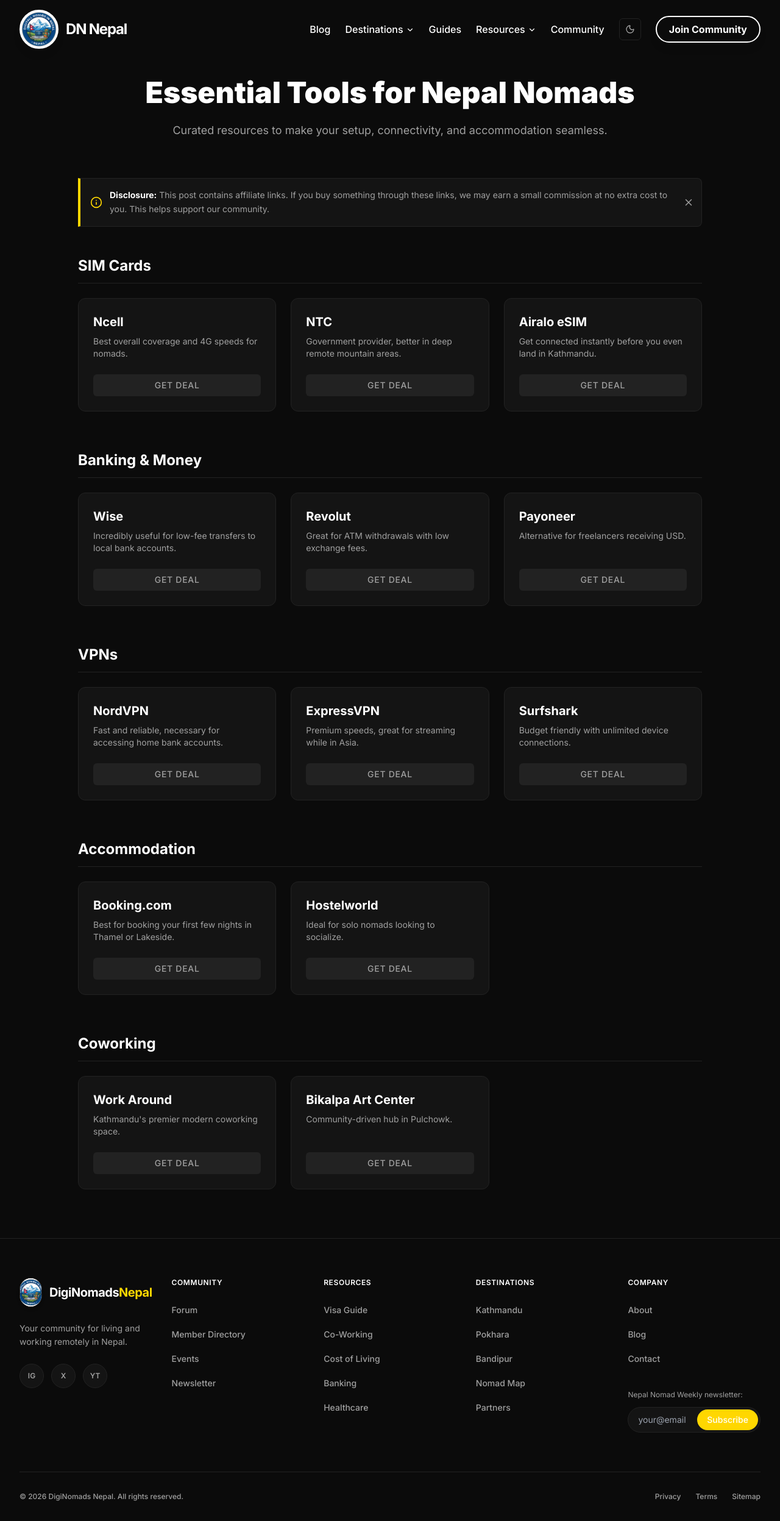
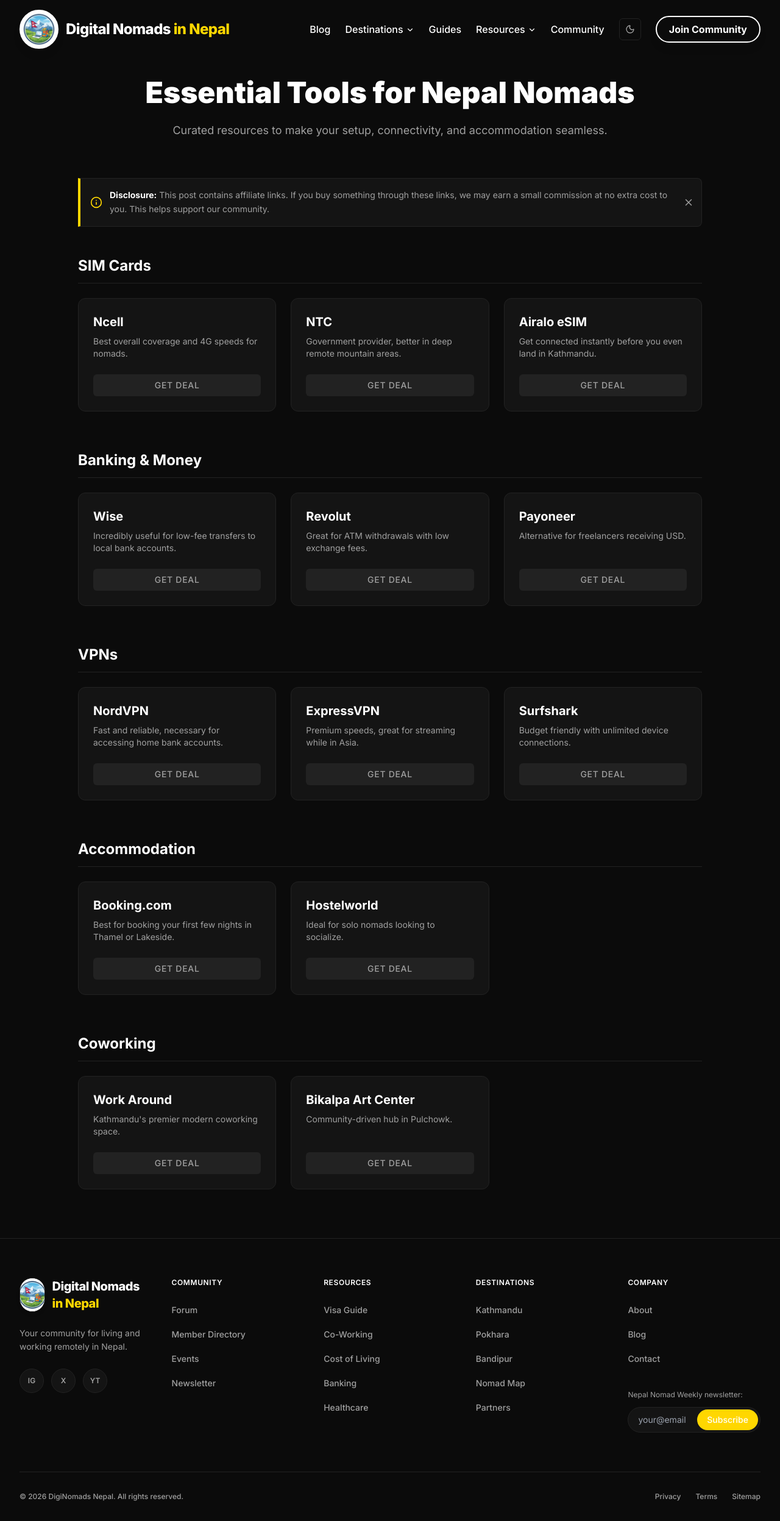
Before and after one commit to DRKAFLE123/digital-nomads-in-nepal, a Next.js app: page /resources in a window 1280 px wide. Shown: the whole page at 61% size. Built offline with nearby package versions, Linux system fonts and the light colour scheme.

Commit message:
fix(ui): remove misspelled baked typography from logo asset and replace with clean vector icon paired with css-rendered dynamic system font

```diff
--- a/components/Footer.tsx
+++ b/components/Footer.tsx
@@ -8,12 +8,12 @@
 
         {/* Column 1: Brand & Socials */}
         <div className="col-span-1 lg:col-span-1 flex flex-col">
-          <Link href="/" className="flex items-center gap-3 mb-4">
-            <div className="relative w-12 h-12 rounded-full overflow-hidden border border-border shadow-md bg-white">
+          <Link href="/" className="flex items-center gap-3 mb-4 group">
+            <div className="relative w-14 h-14 rounded-full overflow-hidden border border-border shadow-md bg-white group-hover:scale-105 transition-transform duration-300">
               <Image src="/logo.png" alt="Digital Nomads in Nepal Logo" fill className="object-cover" />
             </div>
-            <span className="font-bold text-xl tracking-tight text-foreground">
-              DigiNomads<span className="text-accent">Nepal</span>
+            <span className="font-extrabold text-xl tracking-tight text-foreground transition-colors">
+              Digital Nomads <span className="text-primary">in Nepal</span>
             </span>
           </Link>
           <p className="mt-2 text-muted text-sm leading-relaxed max-w-xs">
--- a/components/Navbar.tsx
+++ b/components/Navbar.tsx
@@ -50,8 +50,8 @@
               <div className="relative w-14 h-14 md:w-16 md:h-16 rounded-full overflow-hidden border-2 border-white shadow-lg bg-white">
                 <Image src="/logo.png" alt="Digital Nomads in Nepal Logo" fill className="object-cover" priority />
               </div>
-              <span className={`font-bold text-xl md:text-2xl tracking-tighter drop-shadow-sm transition-colors ${isScrolled ? "text-foreground" : "text-white"}`}>
-                DN Nepal
+              <span className={`hidden sm:block font-extrabold text-xl md:text-2xl tracking-tight drop-shadow-sm transition-colors ${isScrolled ? "text-foreground" : "text-white"}`}>
+                Digital Nomads <span className={isScrolled ? "text-primary" : "text-accent"}>in Nepal</span>
               </span>
             </Link>
           </div>
```
Also changed, not shown: public/logo.png.
